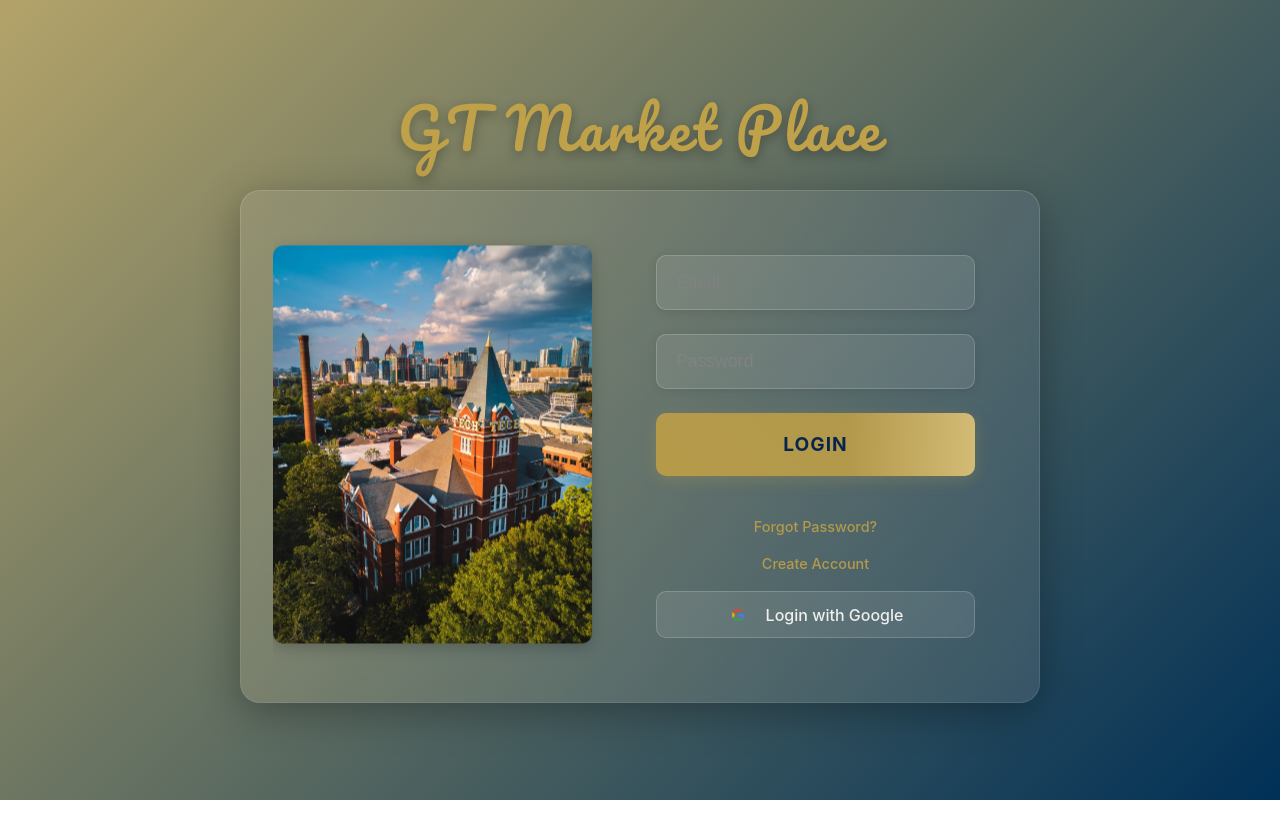
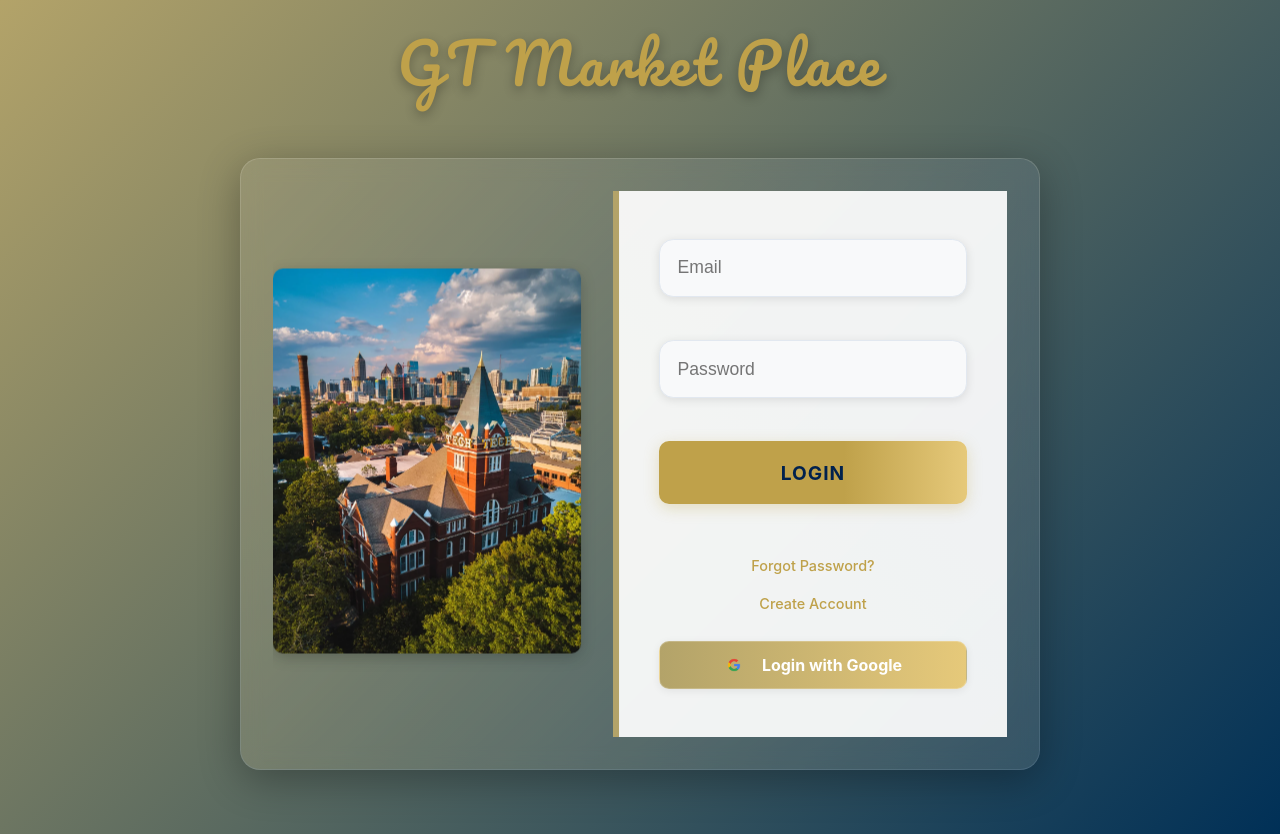
Before and after one commit to SohamGunturu7/GTMarketPlace, a React (Vite) app: page / in a window 1280 px wide. Before the commit the page ends 800 px from the top, so only its background shows below. Built offline with nearby package versions, Linux system fonts and the light colour scheme; no server answers.

Commit message:
Google fix

```diff
--- a/src/contexts/AuthContext.tsx
+++ b/src/contexts/AuthContext.tsx
@@ -5,7 +5,9 @@ import {
   signOut,
   onAuthStateChanged,
   User,
-  updateProfile
+  updateProfile,
+  GoogleAuthProvider,
+  signInWithPopup
 } from 'firebase/auth';
 import { doc, setDoc, getDoc } from 'firebase/firestore';
 import { auth, db } from '../firebase/config';
@@ -17,6 +19,7 @@ interface AuthContextType {
   signup: (email: string, password: string, username: string, file?: File) => Promise<void>;
   login: (email: string, password: string) => Promise<void>;
   logout: () => Promise<void>;
+  loginWithGoogle: () => Promise<void>;
 }
 
 const AuthContext = createContext<AuthContextType | null>(null);
@@ -66,6 +69,27 @@ export function AuthProvider({ children }: AuthProviderProps) {
     await signOut(auth);
   }
 
+  async function loginWithGoogle() {
+    const provider = new GoogleAuthProvider();
+    const result = await signInWithPopup(auth, provider);
+    const user = result.user;
+    const userRef = doc(db, 'users', user.uid);
+    const userSnap = await getDoc(userRef);
+    if (!userSnap.exists()) {
+      await setDoc(userRef, {
+        email: user.email,
+        username: user.displayName || '',
+        createdAt: new Date().toISOString(),
+        lastLogin: new Date().toISOString(),
+        profilePicture: user.photoURL || '/default-avatar.png',
+      });
+    } else {
+      await setDoc(userRef, {
+        lastLogin: new Date().toISOString(),
+      }, { merge: true });
+    }
+  }
+
   useEffect(() => {
     const unsubscribe = onAuthStateChanged(auth, async (user) => {
       if (user) {
@@ -88,6 +112,7 @@ export function AuthProvider({ children }: AuthProviderProps) {
     signup,
     login,
     logout,
+    loginWithGoogle,
   };
 
   return (
--- a/src/pages/LoginPage.css
+++ b/src/pages/LoginPage.css
@@ -14,11 +14,19 @@
 .login-container {
   display: flex;
   width: 100%;
-  max-width: 1200px;
-  background: white;
-  border-radius: 20px;
+  max-width: 1100px;
+  background: rgba(255,255,255,0.85);
+  border-radius: 2rem;
   overflow: hidden;
-  box-shadow: 0 10px 30px rgba(0, 0, 0, 0.2);
+  box-shadow: 0 8px 32px rgba(0,48,87,0.18);
+  backdrop-filter: blur(8px);
+  margin: 2rem auto;
+  animation: fadeInUp 0.7s cubic-bezier(.4,0,.2,1);
+}
+
+@keyframes fadeInUp {
+  from { opacity: 0; transform: translateY(40px);}
+  to { opacity: 1; transform: translateY(0);}
 }
 
 .login-image {
@@ -35,10 +43,13 @@
 
 .login-form-container {
   flex: 1;
-  padding: 2rem;
+  padding: 3rem 2.5rem;
   display: flex;
   flex-direction: column;
   justify-content: center;
+  background: rgba(255,255,255,0.92);
+  position: relative;
+  border-left: 6px solid #B3A369;
 }
 
 .login-form {
@@ -48,40 +59,41 @@
   width: 100%;
 }
 
-.login-input {
-  padding: 1rem;
-  border: 1px solid #ddd;
-  border-radius: 8px;
-  font-size: 1rem;
-  width: 100%;
-  transition: border-color 0.3s ease;
-  color: #222;
-  background: #fff;
+.login-form input[type="email"],
+.login-form input[type="password"],
+.login-form input[type="text"] {
+  padding: 1.1rem;
+  border-radius: 0.9rem;
+  border: 1.5px solid #e2e8f0;
+  font-size: 1.1rem;
+  margin-bottom: 1.2rem;
+  background: #f8f9fa;
+  transition: border 0.2s, box-shadow 0.2s;
 }
 
-.login-input:focus {
+.login-form input:focus {
+  border: 1.5px solid #B3A369;
+  box-shadow: 0 0 0 2px #fffbe6;
   outline: none;
-  border-color: #B3A369;
-}
-
-.login-input::placeholder {
-  color: #888;
-  opacity: 1;
 }
 
 .login-button {
-  background: #B3A369;
-  color: white;
-  padding: 1rem;
+  background: linear-gradient(90deg, #B3A369 0%, #e6c97a 100%);
+  color: #003057;
+  font-weight: 800;
+  font-size: 1.15rem;
+  padding: 1rem 0;
+  border-radius: 0.9rem;
   border: none;
-  border-radius: 8px;
-  font-size: 1rem;
+  margin-bottom: 0.7rem;
   cursor: pointer;
-  transition: background-color 0.3s ease;
+  transition: background 0.2s, color 0.2s, transform 0.2s;
 }
 
 .login-button:hover {
-  background: #9b8c4f;
+  background: linear-gradient(90deg, #e6c97a 0%, #B3A369 100%);
+  color: #003057;
+  transform: scale(1.04);
 }
 
 .login-options {
@@ -107,20 +119,25 @@
   display: flex;
   align-items: center;
   gap: 0.5rem;
-  background: white;
+  background: linear-gradient(90deg, #B3A369 0%, #e6c97a 100%) !important;
   color: #003057;
-  padding: 1rem;
-  border: 1px solid #ddd;
-  border-radius: 8px;
-  font-size: 1rem;
-  cursor: pointer;
-  transition: background-color 0.3s ease;
+  border: 2px solid #B3A369;
+  font-weight: 700;
+  font-size: 1.05rem;
+  border-radius: 0.9rem;
+  margin-top: 0.7rem;
+  transition: background 0.2s, color 0.2s, transform 0.2s, box-shadow 0.2s;
   width: 100%;
   justify-content: center;
+  box-shadow: 0 2px 8px rgba(0,0,0,0.07);
 }
 
 .login-google:hover {
-  background: #f5f5f5;
+  background: linear-gradient(90deg, #e6c97a 0%, #B3A369 100%);
+  color: #003057;
+  border-color: #e6c97a;
+  transform: scale(1.03);
+  box-shadow: 0 4px 16px rgba(179,163,105,0.13);
 }
 
 .login-icon {
@@ -128,16 +145,24 @@
   height: 20px;
 }
 
+.error-message, .message {
+  border-radius: 0.7rem;
+  padding: 0.7rem 1rem;
+  margin: 0.5rem 0;
+  font-size: 1rem;
+  font-weight: 600;
+}
+
 .error-message {
+  background: #fff0f0;
   color: #ff4444;
-  font-size: 0.9rem;
-  text-align: center;
+  border: 1.5px solid #ff4444;
 }
 
 .message {
+  background: #f0fff0;
   color: #00C851;
-  font-size: 0.9rem;
-  text-align: center;
+  border: 1.5px solid #00C851;
 }
 
 .forgot-password-form,
@@ -154,17 +179,16 @@
   margin-top: 1rem;
 }
 
-@media (max-width: 768px) {
+@media (max-width: 900px) {
   .login-container {
     flex-direction: column;
+    border-radius: 1.2rem;
+    margin: 1rem;
   }
-
-  .login-image {
-    height: 200px;
-  }
-
-  .gt-title {
-    font-size: 2rem;
+  .login-form-container {
+    padding: 2rem 1rem;
+    border-left: none;
+    border-top: 6px solid #B3A369;
   }
 }
 
--- a/src/pages/LoginPage.tsx
+++ b/src/pages/LoginPage.tsx
@@ -7,7 +7,7 @@ import './LoginPage.css';
 
 function LoginPage() {
   const navigate = useNavigate();
-  const { login, signup, currentUser } = useAuth();
+  const { login, signup, loginWithGoogle, currentUser } = useAuth();
   const [showForgotPassword, setShowForgotPassword] = useState(false);
   const [showCreateAccount, setShowCreateAccount] = useState(false);
   const [username, setUsername] = useState('');
@@ -119,17 +119,18 @@ function LoginPage() {
     }
   };
 
-  const handleGoogleLogin = () => {
-    const clientId = import.meta.env.VITE_GOOGLE_CLIENT_ID;
-    const redirectUri = 'http://localhost:5173/callback';
-
-    window.location.href = 'https://accounts.google.com/o/oauth2/v2/auth?' +
-      `client_id=${clientId}&` +
-      `redirect_uri=${redirectUri}&` +
-      'response_type=code&' +
-      'scope=email profile&' +
-      'access_type=offline&' +
-      'prompt=consent';
+  const handleGoogleLogin = async () => {
+    try {
+      await loginWithGoogle();
+      setMessage('Login successful! Redirecting...');
+      setTimeout(() => {
+        setMessage('');
+        navigate('/landing');
+      }, 1500);
+    } catch (error) {
+      setError('Google login failed. Please try again.');
+      console.error('Google login error:', error);
+    }
   };
 
   useEffect(() => {
--- a/src/pages/MessagesPage.css
+++ b/src/pages/MessagesPage.css
@@ -232,6 +232,30 @@
   font-size: 1.18rem;
   color: #003057;
   margin-bottom: 0.1rem;
+  display: flex;
+  align-items: center;
+  gap: 0.8rem;
+}
+.chat-unread-badge {
+  background: #ff3b30;
+  color: white;
+  font-size: 0.85rem;
+  font-weight: 700;
+  min-width: 20px;
+  height: 20px;
+  border-radius: 10px;
+  display: flex;
+  align-items: center;
+  justify-content: center;
+  padding: 0 6px;
+  box-shadow: 0 2px 8px rgba(0,0,0,0.13);
+  border: 2px solid #fff;
+  animation: notif-pop 0.35s cubic-bezier(.4,0,.2,1);
+}
+@keyframes notif-pop {
+  0% { transform: scale(0.7); opacity: 0; }
+  60% { transform: scale(1.15); opacity: 1; }
+  100% { transform: scale(1); opacity: 1; }
 }
 .chat-list-partner {
   font-size: 1.01rem;
--- a/src/pages/MessagesPage.tsx
+++ b/src/pages/MessagesPage.tsx
@@ -162,6 +162,10 @@ export default function MessagesPage() {
               {chatList.length === 0 && <div className="no-messages">No conversations yet.</div>}
               {chatList.map(chat => {
                 const userInfo = getOtherUserInfo(chat);
+                const unreadCount = chat.messages?.filter((msg: any) =>
+                  msg.from !== currentUser.uid && !msg.readBy?.includes(currentUser.uid)
+                ).length || 0;
+
                 return (
                   <div
                     key={chat.id}
@@ -169,7 +173,12 @@ export default function MessagesPage() {
                     onClick={() => setActiveChat(chat)}
                   >
                     <div className="chat-list-info">
-                      <div className="chat-list-title">{chat.listingTitle || 'Chat'}</div>
+                      <div className="chat-list-title">
+                        {chat.listingTitle || 'Chat'}
+                        {unreadCount > 0 && (
+                          <span className="chat-unread-badge">{unreadCount}</span>
+                        )}
+                      </div>
                       <div className="chat-list-partner">{userInfo.username ? `with ${userInfo.username}` : 'with User'}</div>
                       <div className="chat-list-last">
                         {chat.messages && chat.messages.length > 0
```
